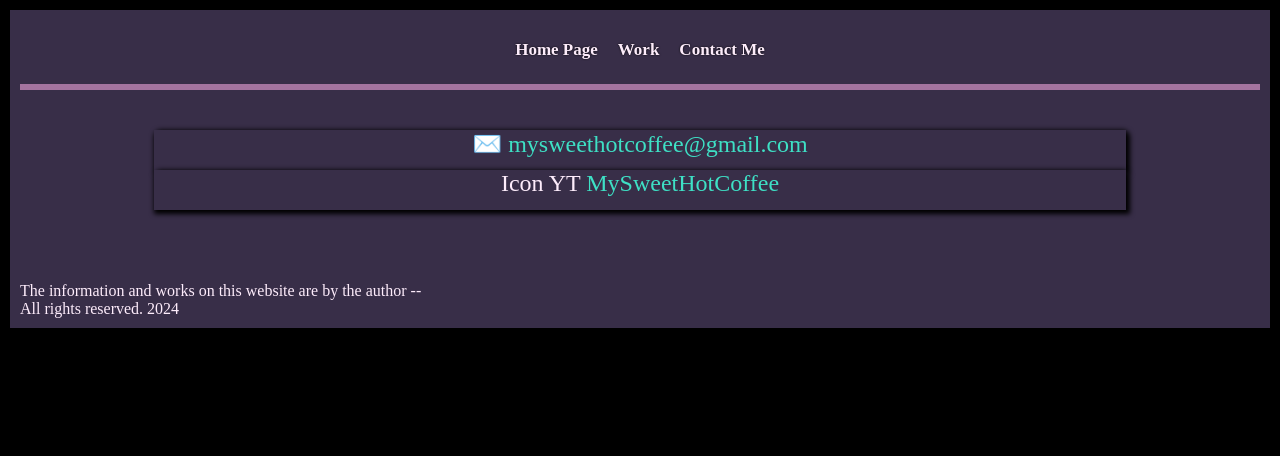
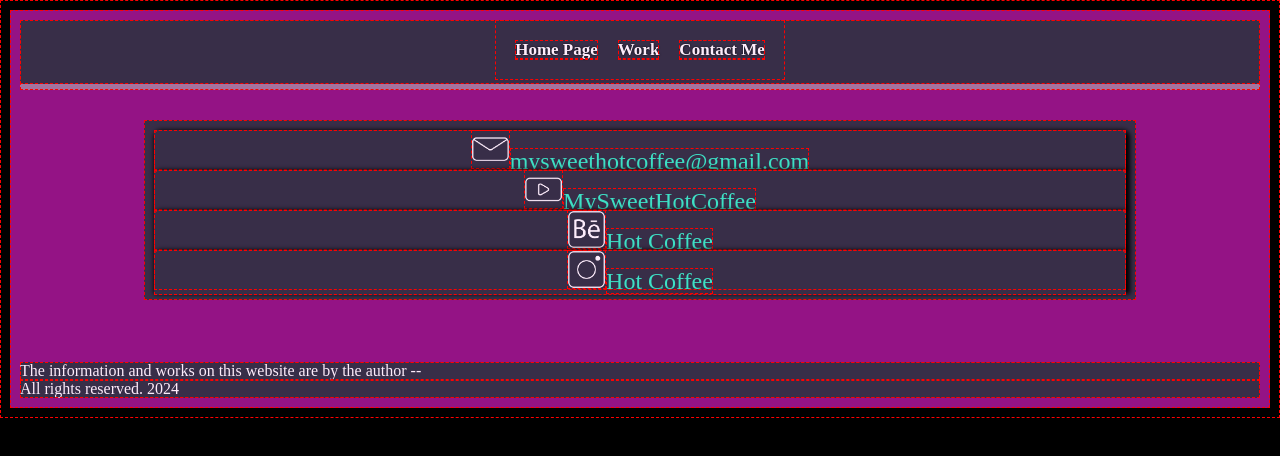
Before and after one commit to nomeprojeto/mariaoliveira.github.io, a plain HTML site: page contact.html in a window 1280 px wide. Drawn offline with Linux system fonts and the light colour scheme.

Commit message:
update contacts page
adição de informações na pagina de contactos e upgrade no stylesheet do mesmo + design de icons feitos por mim das apps apresentadas na pagina

```diff
--- /dev/null
+++ b/Css/contactstylesheet.css
@@ -0,0 +1,212 @@
+*{
+    /* outline: 1px dashed rgb(255, 255, 255); */
+    outline-offset: -1px;
+    margin: 0;
+    padding: 0;
+    background-color: #000000;
+}
+
+@import url('https://fonts.googleapis.com/css2?family=Puritan:ital,wght@0,400;0,700;1,400;1,700&display=swap');
+
+body{
+    margin: 10px;
+    padding: 10px;
+}
+
+body header{
+    align-self: center;
+    border-bottom-style: solid;
+    border-width: 6px;
+    border-color: #A4749F;
+}
+
+body header nav{
+    background-color: #382e48;
+    width: 100%;
+    height: 30%;
+    text-align: center;
+}
+
+body header nav ul{
+    display: inline-block;
+    padding:10px;
+ }
+
+body header nav ul li{
+     float: left;
+     margin: 10px;
+ }
+
+body header nav a{
+    text-decoration: none;
+    font-weight: bold;
+    color:#FDECFB;
+    text-shadow: 0 0 2px #000000;
+}
+
+body main{
+    padding: 10px;
+    margin-left: 10%;
+    margin-right: 10%;
+    display: flex;
+    flex-direction: row;
+    justify-content: flex-start;
+    align-items: flex-start;
+    flex-wrap: wrap;
+    align-content: flex-start;
+    gap: 2%;
+}
+
+#mail{
+    width: 100%;
+    background-color: #382e48;
+    border-top-right-radius: 5px;
+    border-top-left-radius: 5px;
+    box-shadow: 2px 2px 5px 2px #000000;
+    flex-basis: 100%;
+    height: 40px;
+}
+#mail h2{
+    text-align: center;
+    flex-basis: 100%;
+}
+#mail h2 img{
+    color: #3ee0c5;
+    background: transparent;
+    width: 39px;
+}
+#mail h2 a{
+    text-align: center;
+    text-decoration: none;
+    color: #3ee0c5;
+    background: transparent;
+}
+
+#youtube{
+    width: 100%;
+    background-color: #382e48;
+    border-top-right-radius: 5px;
+    border-top-left-radius: 5px;
+    box-shadow: 2px 2px 5px 2px #000000;
+    flex-basis: 100%;
+    height: 40px;
+}
+#youtube h2{
+    text-align: center;
+}
+#youtube h2 img{
+    color: #3ee0c5;
+    background: transparent;
+    width: 39px;
+}
+#youtube h2 a{
+    text-decoration: none;
+    color: #3ee0c5;
+    background: transparent;
+}
+
+#behance{
+    width: 100%;
+    background-color: #382e48;
+    border-top-right-radius: 5px;
+    border-top-left-radius: 5px;
+    box-shadow: 2px 2px 5px 2px #000000;
+    flex-basis: 100%;
+    height: 40px;
+}
+#behance h2{
+    text-align: center;
+}
+#behance h2 img{
+    color: #3ee0c5;
+    background: transparent;
+    width: 39px;
+}
+#behance h2 a{
+    text-decoration: none;
+    color: #3ee0c5;
+    background: transparent;
+}
+
+#instagram{
+    width: 100%;
+    background-color: #382e48;
+    border-top-right-radius: 5px;
+    border-top-left-radius: 5px;
+    box-shadow: 2px 2px 5px 2px #000000;
+    flex-basis: 100%;
+    height: 40px;
+}
+#instagram h2{
+    text-align: center;
+}
+#instagram h2 img{
+    color: #3ee0c5;
+    background: transparent;
+    width: 39px;
+}
+#instagram h2 a{
+    text-decoration: none;
+    color: #3ee0c5;
+    background: transparent;
+}
+
+/* Extra smaller devices (phones, 400px and down) */
+@media only screen and (max-width: 400px)
+{
+    /* body
+    {
+        background-color:antiquewhite;
+    } */
+}
+/* Extra small devices (phones, 600px and down) */
+@media only screen and (max-width: 600px)
+{
+    body
+    {
+        background-color: #3ee0c5;
+    }
+    #mail
+    {
+        margin-bottom: 5px;
+    }
+}
+
+/* Small devices (portrait tablets and large phones, 600px and up) */
+@media only screen and (min-width: 600px)
+{
+    body
+    {
+        background-color:#FDECFB;
+    }
+}
+
+/* Medium devices (landscape tablets, 768px and up) */
+@media only screen and (min-width: 768px)
+{
+    body
+    {
+        background-color:bisque;
+    }
+}
+/* Large devices (laptops/desktops, 992px and up) */
+@media only screen and (min-width: 992px)
+{
+    body
+    {
+        background-color:#941385;
+    }
+}
+
+/* Extra large devices (large laptops and desktops, 1200px and up) */
+@media only screen and (min-width: 1200px)
+{
+    body main figure
+    {
+        width: 23.4%;
+    }
+    body main figure figcaption
+    {
+    font-size: 18px;
+    }
+}
--- a/Css/indexstylesheet.css
+++ b/Css/indexstylesheet.css
@@ -222,9 +222,13 @@ body main div span{
     background-color: transparent;
 }
 
-/* Extra small devices (phones, 600px and down) */
-@media only screen and (max-width: 600px)
+/* Extra smaller devices (phones, 400px and down) */
+@media only screen and (max-width: 400px)
 {
+    body
+    {
+        background-color:antiquewhite;
+    }
     #one
     {
         margin-left: 100px;
@@ -264,42 +268,133 @@ body main div span{
         margin-top: -2px;
     }
 }
+/* Extra small devices (phones, 600px and down) */
+@media only screen and (max-width: 600px)
+{
+    body
+    {
+        background-color: #3ee0c5;
+    }
+    #one
+    {
+        margin-left: 100px;
+    }
+    #two
+    {
+        flex-basis: 100%;
+        margin-top: -40px;
+        margin-left: 30px;
+    }
+    #three
+    {
+        margin-bottom: 45px;
+    }
+    #four
+    {
+        flex-basis: 100%;
+    }
+    #four li
+    {
+        margin-left: 25px;
+    };
+    #fifth
+    {
+        margin-top: 10px;
+        height: 165px;
+        flex-basis: 100%;
+    }
+    #fifth li
+    {
+        background-color: transparent;
+        color:#A4749F;
+        margin-left: 30px;
+        margin-bottom: 5px;
+        text-align: left;
+    };
+    #six
+    {
+        margin-top: 20px;
+        flex-basis: 100%;
+        height: 175px;
+        margin-left: 0px;
+    }
+    #seven
+    {
+        margin-top: -2px;
+    }
+}
 
 /* Small devices (portrait tablets and large phones, 600px and up) */
 @media only screen and (min-width: 600px)
 {
-    body main figure
-  {
-    width: 48%;
-  }
-  body main figure figcaption
-  {
-    font-size: 24px;
-  }
+    body
+    {
+        background-color:#FDECFB;
+    }
+    #one
+    {
+        margin-left: 100px;
+        flex-basis: 60%;
+    }
+    #two
+    {
+        flex-basis: 100%;
+        margin-top: 30px;
+        margin-left: 30px;
+    }
+    #three
+    {
+        margin-bottom: 45px;
+    }
+    #four
+    {
+        flex-basis: 100%;
+    }
+    #four li
+    {
+        margin-left: 25px;
+    };
+    #fifth
+    {
+        margin-top: 10px;
+        height: 165px;
+        width: 180px;
+        flex-basis: 100%;
+    }
+    #fifth li
+    {
+        background-color: transparent;
+        color:#A4749F;
+        margin-left: 30px;
+        margin-bottom: 5px;
+        text-align: left;
+    };
+    #six
+    {
+        margin-top: 20px;
+        flex-basis: 100%;
+        height: 175px;
+    }
+    #seven
+    {
+        margin-top: -2px;
+    }
 }
 
 /* Medium devices (landscape tablets, 768px and up) */
 @media only screen and (min-width: 768px)
 {
-    body main figure
-  {
-    width: 31.7%;
-  }
-    body main figure figcaption
+    body
     {
-    font-size: 22px;
+        background-color:bisque;
     }
 }
 /* Large devices (laptops/desktops, 992px and up) */
 @media only screen and (min-width: 992px)
 {
-    body main figure
+    body
     {
-        width: 31.7%;
-    }
-    body main figure figcaption
-    {
-    font-size: 20px;
+        background-color:#941385;
     }
 }
 
--- a/Css/stylesheet.css
+++ b/Css/stylesheet.css
@@ -1,5 +1,5 @@
 *{
-    /* outline: 1px dashed rgb(255, 255, 255); */
+    outline: 1px dashed rgb(255, 0, 0);
     outline-offset: -1px;
     margin: 0;
     padding: 0;
@@ -50,7 +50,7 @@ body header nav a{
     font-weight: bold;
     color:#FDECFB;
     font-size: 17px;
-    text-shadow: 0 0 2px #000000;
+    text-shadow: 0px 0px 2px #000000;
 }
 
 body main{
--- a/Css/tablestylesheet.css
+++ /dev/null
@@ -1,108 +0,0 @@
-*{
-    /* outline: 1px dashed rgb(255, 255, 255); */
-    outline-offset: -1px;
-    margin: 0;
-    padding: 0;
-    background-color: #000000;
-}
-
-@import url('https://fonts.googleapis.com/css2?family=Puritan:ital,wght@0,400;0,700;1,400;1,700&display=swap');
-
-body{
-    margin: 10px;
-    padding: 10px;
-}
-
-body header{
-    align-self: center;
-    border-bottom-style: solid;
-    border-width: 6px;
-    border-color: #A4749F;
-}
-
-body header nav{
-    background-color: #382e48;
-    width: 100%;
-    height: 30%;
-    text-align: center;
-}
-
-body header nav ul{
-    display: inline-block;
-    padding:10px;
- }
-
-body header nav ul li{
-     float: left;
-     margin: 10px;
- }
-
-body header nav a{
-    text-decoration: none;
-    font-weight: bold;
-    color:#FDECFB;
-    text-shadow: 0 0 2px #000000;
-}
-
-body main{
-    padding: 10px;
-    margin-left: 10%;
-    margin-right: 10%;
-}
-
-body main table{
-    background-color: rgb(49, 37, 67);
-}
-
-body main table th{
-    width: 25%;
-    background-color: rgb(49, 37, 67);
-    border: #000000;
-    border-width: 1px;
-}
-body main table th img{
-    width: 100%;
-    background-color: rgb(49, 37, 67);
-}
-
-body main table td{
-    width: 80%;
-    padding: 10px;
-    background-color: rgb(49, 37, 67);
-}
-
-#one{
-    width: 100%;
-    background-color: #382e48;
-    border-top-right-radius: 5px;
-    border-top-left-radius: 5px;
-    box-shadow: 2px 2px 5px 2px #000000;
-    flex-basis: 100%;
-    height: 40px;
-}
-#one h2{
-    text-align: center;
-}
-#one h2 a{
-    text-decoration: none;
-    color: #3ee0c5;
-    background: transparent;
-}
-
-#two{
-    width: 100%;
-    background-color: #382e48;
-    border-top-right-radius: 5px;
-    border-top-left-radius: 5px;
-    box-shadow: 2px 2px 5px 2px #000000;
-    flex-basis: 100%;
-    height: 40px;
-}
-#two h2{
-    text-align: center;
-}
-#two h2 a{
-    text-decoration: none;
-    color: #3ee0c5;
-    background: transparent;
-}
--- a/contact.html
+++ b/contact.html
@@ -7,7 +7,7 @@
     <meta name="author" content="Maria Oliveira">
     <title>Página Inicial</title>
     <link rel="stylesheet" href="Css/stylesheet.css">
-    <link rel="stylesheet" href="Css/tablestylesheet.css">
+    <link rel="stylesheet" href="Css/contactstylesheet.css">
 </head>
 
 <body>
@@ -22,11 +22,17 @@
     </header>
 
     <main>
-        <div id="one">
-            <h2>✉️ <a href="mailto:mysweethotcoffee@gmail.com">mysweethotcoffee@gmail.com</a></h2>
+        <div id="mail">
+            <h2><img src="Images/Icons-01.png" alt="Icon Mail"><a href="mailto:mysweethotcoffee@gmail.com">mysweethotcoffee@gmail.com</a></h2>
         </div>
-        <div id="two">
-            <h2>Icon YT <a href="https://youtube.com/@MySweetHotCoffee?si=mUr4gbjChZburZGg">MySweetHotCoffee</a></h2>
+        <div id="youtube">
+            <h2><img src="Images/Icons-02.png" alt="Icon Youtube"><a href="https://youtube.com/@MySweetHotCoffee?si=mUr4gbjChZburZGg">MySweetHotCoffee</a></h2>
+        </div>
+        <div id="behance">
+            <h2><img src="Images/Icons-03.png" alt="Icon Youtube"><a href="https://www.behance.net/sweethotcoffee">Hot Coffee</a></h2>
+        </div>
+        <div id="instagram">
+            <h2><img src="Images/Icons-04.png" alt="Icon Youtube"><a href="http://instagram.com/my_sweet_hotcoffee/">Hot Coffee</a></h2>
         </div>
     </main>
 
```
Also changed, not shown: Images/Icons-01.png (added), Images/Icons-02.png (added), Images/Icons-03.png (added), Images/Icons-04.png (added).
